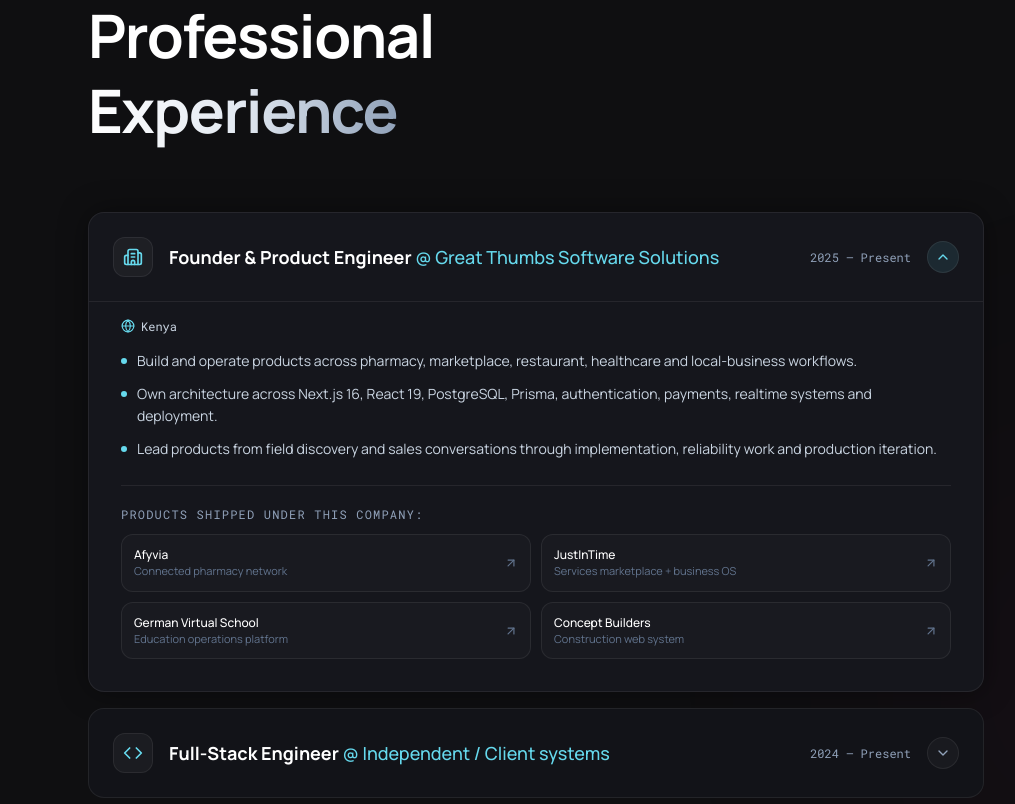
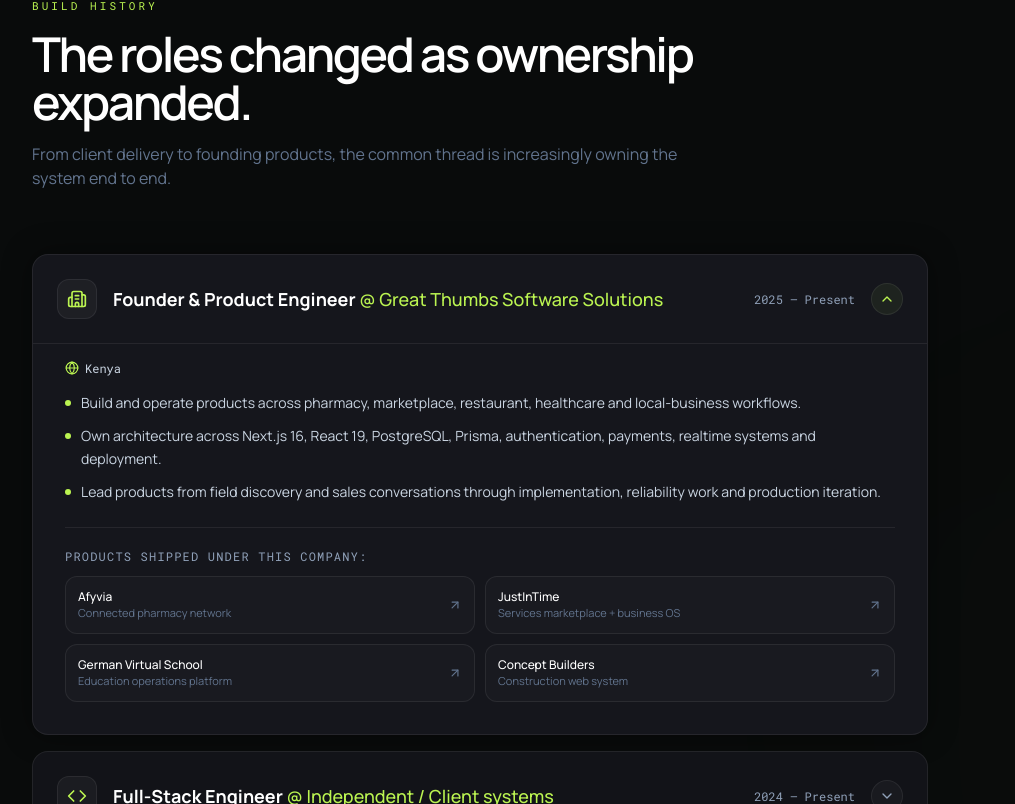
Before and after one commit to Elvinoacer/elvinJuma-portfolio, a Next.js app: page / in a window 1280 px wide. Shown: the part 5196-6000 px from the top of the page, without its empty margins (0-1015 px from the left). Built offline with nearby package versions, Linux system fonts and the light colour scheme.

Commit message:
style: integrate experience timeline into new design system

```diff
--- a/src/components/ExperienceSection.tsx
+++ b/src/components/ExperienceSection.tsx
@@ -13,19 +13,19 @@ export default function ExperienceSection() {
   };
 
   const icons = [
-    <Building2 key="1" className="h-5 w-5 text-[#66d9ed]" />,
-    <Code key="2" className="h-5 w-5 text-[#66d9ed]" />,
-    <GraduationCap key="3" className="h-5 w-5 text-[#66d9ed]" />,
+    <Building2 key="1" className="h-5 w-5 text-lime-300" />,
+    <Code key="2" className="h-5 w-5 text-lime-300" />,
+    <GraduationCap key="3" className="h-5 w-5 text-lime-300" />,
   ];
 
   return (
     <section
       id="experience"
-      className="relative overflow-hidden py-24 sm:py-32 border-t border-white/[0.05] bg-[#0f0f11]"
+      className="relative overflow-hidden border-t border-white/[0.06] bg-[#090b0b] py-24 sm:py-32"
     >
-      <div className="pointer-events-none absolute top-1/2 -right-32 h-[450px] w-[450px] rounded-full bg-[#df058d]/5 blur-[150px]" />
+      <div className="pointer-events-none absolute top-1/2 -right-32 h-[450px] w-[450px] rounded-full bg-lime-300/[0.025] blur-[150px]" />
 
-      <div className="relative z-10 mx-auto max-w-6xl px-4 sm:px-6">
+      <div className="relative z-10 mx-auto max-w-7xl px-4 sm:px-6 lg:px-8">
         {/* Section Heading */}
         <motion.div
           initial={{ opacity: 0, y: 20 }}
@@ -34,12 +34,15 @@ export default function ExperienceSection() {
           transition={{ duration: 0.6 }}
           className="mb-16"
         >
-          <h2 className="text-4xl font-extrabold tracking-tight text-white sm:text-5xl md:text-6xl leading-tight">
-            Professional <br />
-            <span className="text-transparent bg-clip-text bg-gradient-to-r from-white via-slate-200 to-slate-400">
-              Experience
-            </span>
+          <p className="font-mono text-[11px] uppercase tracking-[0.28em] text-lime-300">
+            Build history
+          </p>
+          <h2 className="mt-4 max-w-3xl text-4xl font-semibold tracking-[-0.05em] text-white sm:text-5xl">
+            The roles changed as ownership expanded.
           </h2>
+          <p className="mt-4 max-w-2xl text-sm leading-6 text-slate-500 sm:text-base">
+            From client delivery to founding products, the common thread is increasingly owning the system end to end.
+          </p>
         </motion.div>
 
         {/* Ohio-Style Accordion List */}
@@ -55,7 +58,7 @@ export default function ExperienceSection() {
                 transition={{ duration: 0.45, delay: index * 0.1 }}
                 className={`overflow-hidden rounded-2xl border transition-all duration-300 ${
                   isOpen
-                    ? "border-[#66d9ed]/40 bg-[#15161c] shadow-[0_0_30px_rgba(0,0,0,0.4)]"
+                    ? "border-lime-300/25 bg-[#15161c] shadow-[0_0_30px_rgba(0,0,0,0.4)]"
                     : "border-white/[0.08] bg-[#121318] hover:border-white/20"
                 }`}
               >
@@ -73,7 +76,7 @@ export default function ExperienceSection() {
                     <div className="min-w-0">
                       <h3 className="text-base font-bold text-white sm:text-lg truncate">
                         {item.role}{" "}
-                        <span className="text-[#66d9ed] font-medium">@ {item.org}</span>
+                        <span className="text-lime-300 font-medium">@ {item.org}</span>
                       </h3>
                     </div>
                   </div>
@@ -85,7 +88,7 @@ export default function ExperienceSection() {
                     <div
                       className={`flex h-8 w-8 items-center justify-center rounded-full border transition-all duration-300 ${
                         isOpen
-                          ? "border-[#66d9ed] bg-[#66d9ed]/10 text-[#66d9ed] rotate-180"
+                          ? "border-lime-300/30 bg-lime-300/[0.06] text-lime-300 rotate-180"
                           : "border-white/10 bg-white/[0.03] text-slate-400"
                       }`}
                     >
@@ -107,7 +110,7 @@ export default function ExperienceSection() {
                       <div className="border-t border-white/[0.06] p-6 pt-4 text-sm sm:px-8 sm:pb-8">
                         <div className="flex flex-wrap items-center gap-4 mb-4 font-mono text-xs text-slate-400">
                           <span className="flex items-center gap-1.5 text-slate-300">
-                            <Globe className="h-3.5 w-3.5 text-[#66d9ed]" />
+                            <Globe className="h-3.5 w-3.5 text-lime-300" />
                             {item.location}
                           </span>
                           <span className="sm:hidden text-slate-500">• {item.period}</span>
@@ -119,7 +122,7 @@ export default function ExperienceSection() {
                               key={pIdx}
                               className="flex items-start gap-2.5 text-slate-300 leading-relaxed text-sm"
                             >
-                              <span className="mt-2 h-1.5 w-1.5 shrink-0 rounded-full bg-[#66d9ed]" />
+                              <span className="mt-2 h-1.5 w-1.5 shrink-0 rounded-full bg-lime-300" />
                               <span>{point}</span>
                             </li>
                           ))}
@@ -138,15 +141,15 @@ export default function ExperienceSection() {
                                   href={p.href}
                                   target="_blank"
                                   rel="noopener noreferrer"
-                                  className="group flex items-center justify-between p-3 rounded-xl border border-white/[0.06] bg-white/[0.02] hover:border-[#66d9ed]/40 hover:bg-white/[0.04] transition-all cursor-link"
+                                  className="group flex items-center justify-between p-3 rounded-xl border border-white/[0.06] bg-white/[0.02] hover:border-lime-300/25 hover:bg-white/[0.04] transition-all cursor-link"
                                 >
                                   <div>
-                                    <p className="font-medium text-white text-xs group-hover:text-[#66d9ed] transition-colors">
+                                    <p className="font-medium text-white text-xs group-hover:text-lime-300 transition-colors">
                                       {p.name}
                                     </p>
                                     <p className="text-[11px] text-slate-500">{p.role}</p>
                                   </div>
-                                  <ArrowUpRight className="h-3.5 w-3.5 text-slate-500 group-hover:text-[#66d9ed] transition-colors" />
+                                  <ArrowUpRight className="h-3.5 w-3.5 text-slate-500 group-hover:text-lime-300 transition-colors" />
                                 </a>
                               ))}
                             </div>
```
